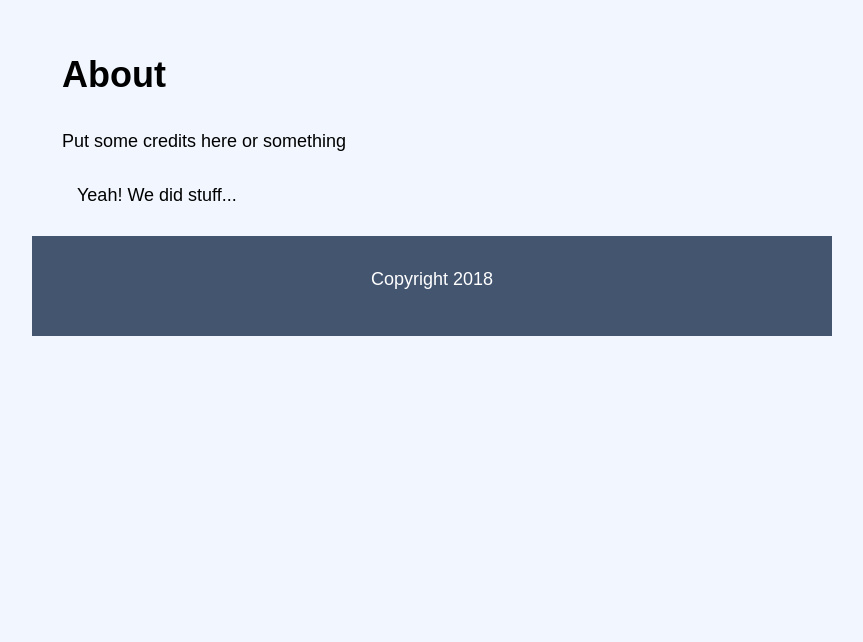
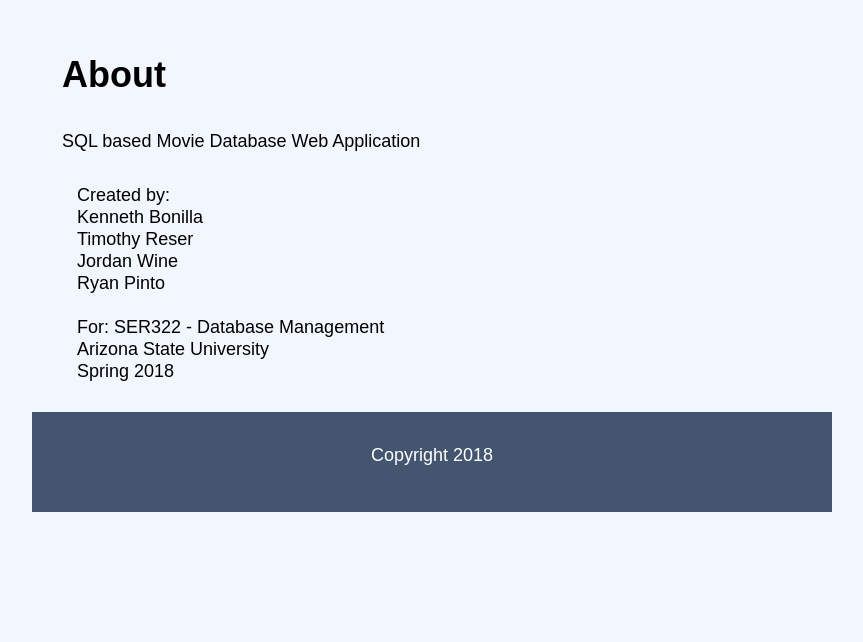
Before and after one commit to kenbonilla/MovieDB, a PHP site: page /about.php in a window 1280 px wide. Shown: the part 130-772 px from the top of the page, without its empty margins (208-1071 px from the left). Run offline with PHP 8.4, Linux system fonts and the light colour scheme.

Commit message:
Update about.php

```diff
--- a/about.php
+++ b/about.php
@@ -1,5 +1,4 @@
 <?php
-
 include 'htmlhead.php';
 include 'menu.php';
 ?>
@@ -7,14 +6,21 @@
 <main class="content"><div><br>
         <h1>About</h1>
         <br><br>
-        Put some credits here or something
+        SQL based Movie Database Web Application
         <br><br>
 
         <div>
             <!---  main body here --->
-            Yeah! We did stuff...
+            Created by:<br>
+            Kenneth Bonilla<br>
+            Timothy Reser<br>
+            Jordan Wine<br>
+            Ryan Pinto<br><br>
+
+            For: SER322 - Database Management <br>
+            Arizona State University<br>
+            Spring 2018
         </div>
-
 <?php
 include 'foot.php';
 ?>
```
